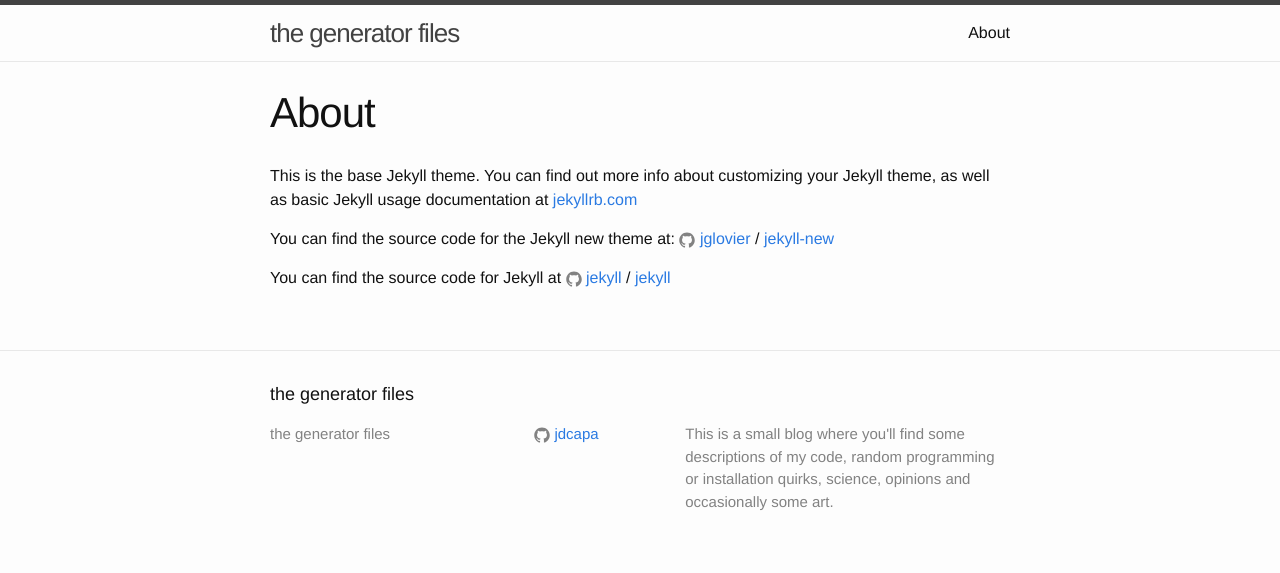
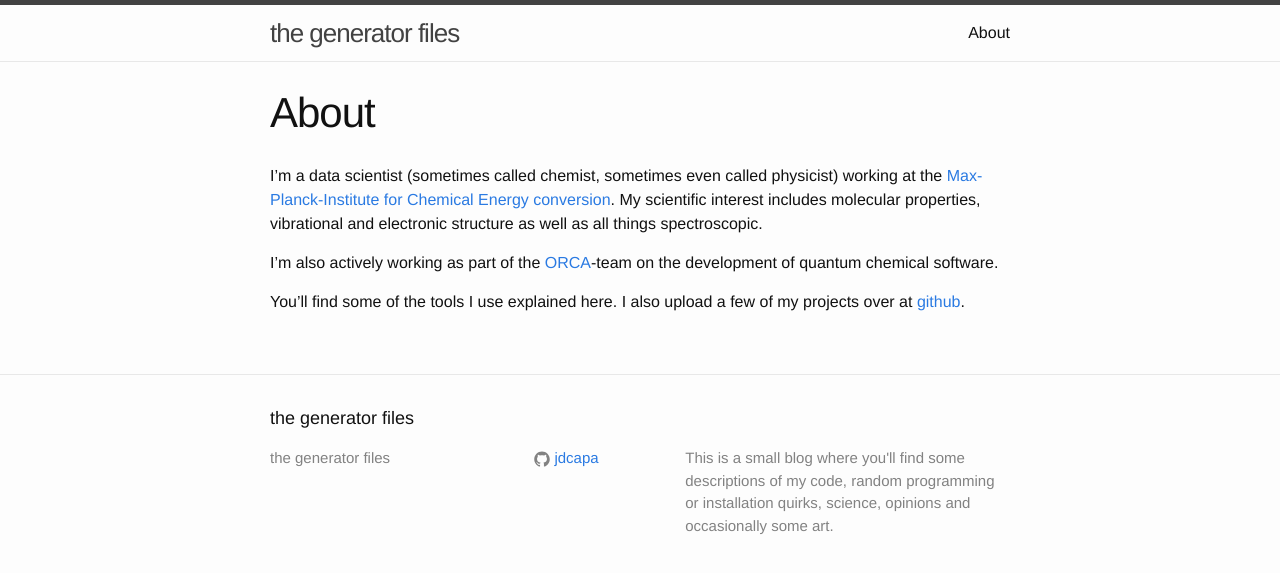
Before and after one commit to jdcapa/jdcapa.github.io, a Jekyll site: the page built from about.md, in a window 1280 px wide. Shown: the top 573 px of the page. Built offline with Jekyll 4.4.1, drawn with Linux system fonts in a browser that asks for light colours.

Commit message:
Added personal details, 1st draft

```diff
--- a/about.md
+++ b/about.md
@@ -4,12 +4,16 @@
 permalink: /about/
 ---
 
-This is the base Jekyll theme. You can find out more info about customizing your Jekyll theme, as well as basic Jekyll usage documentation at [jekyllrb.com](http://jekyllrb.com/)
+I'm a data scientist (sometimes called chemist, sometimes even called physicist)
+ working at the
+ [Max-Planck-Institute for Chemical Energy conversion](http://www.cec.mpg.de/home.html?L=1).
+My scientific interest includes molecular properties, vibrational and
+ electronic structure as well as all things spectroscopic.
 
-You can find the source code for the Jekyll new theme at:
-{% include icon-github.html username="jglovier" %} /
-[jekyll-new](https://github.com/jglovier/jekyll-new)
+I'm also actively working as part of the
+ [ORCA](http://www.cec.mpg.de/research/mts-forschungsprojekte/orca-dr-frank-wennmohs.html?L=1)-team
+ on the development of quantum chemical software.
 
-You can find the source code for Jekyll at
-{% include icon-github.html username="jekyll" %} /
-[jekyll](https://github.com/jekyll/jekyll)
+You'll find some of the tools I use explained here.
+I also upload a few of my projects over at
+[github](https://github.com/jdcapa).
```
